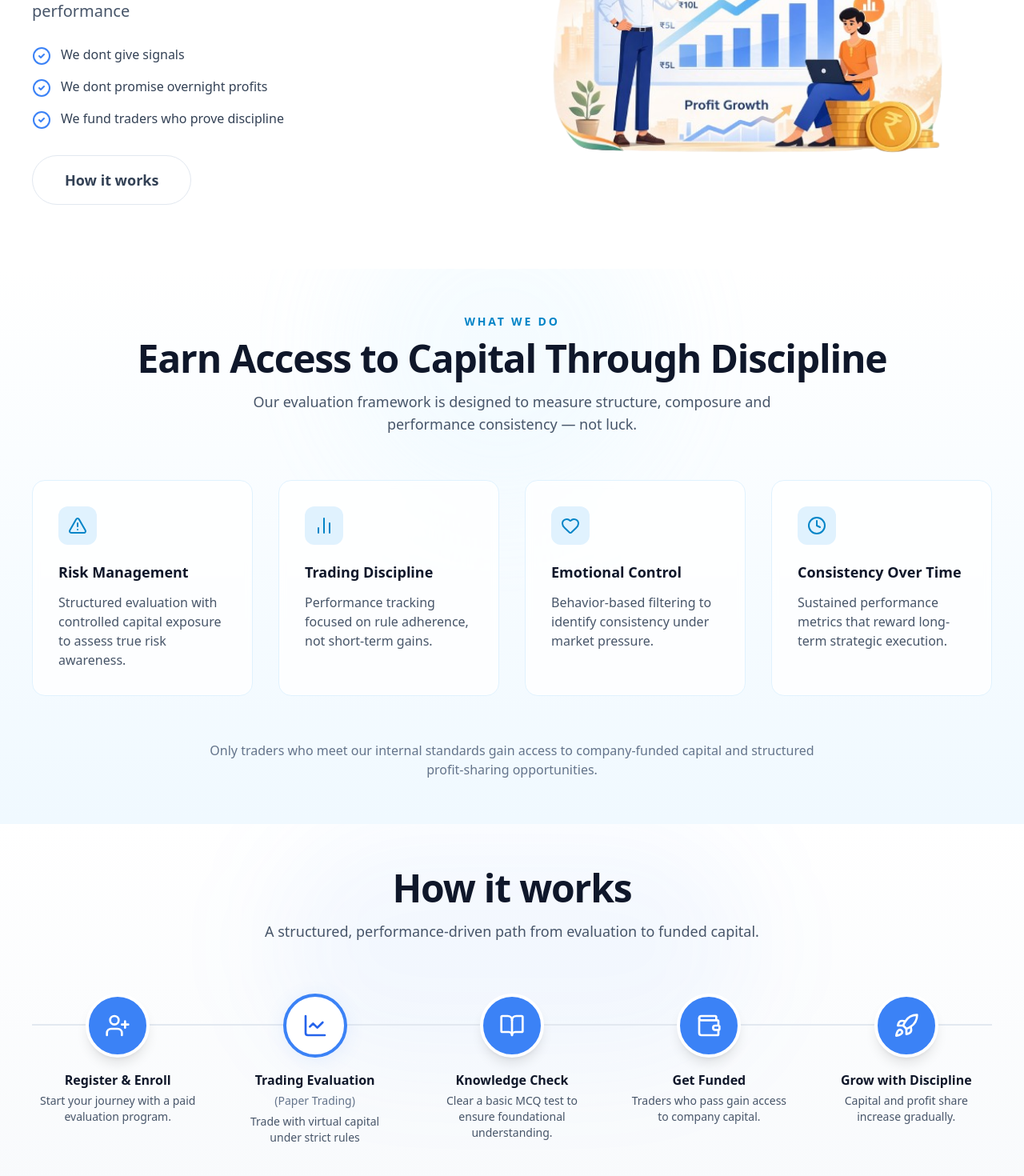
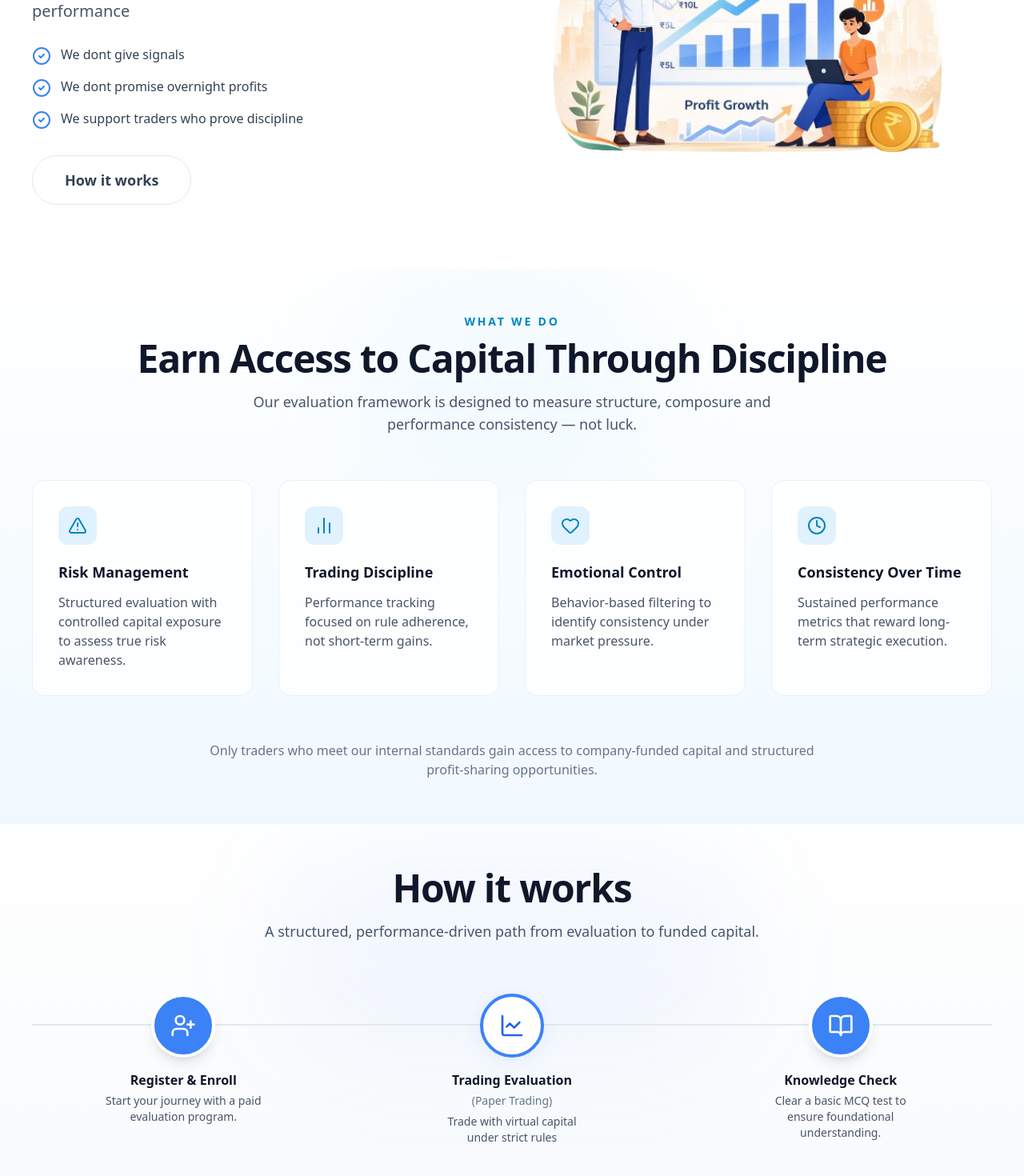
Before and after one commit to satyamtripathi8/PRO, a React (Vite) app: page / in a window 1280 px wide. Shown: the part 400-1870 px from the top of the page at 80% size. Built offline with nearby package versions, Linux system fonts and the light colour scheme; no server answers; the HTML template or start-up script is replaced by a standard one.

Commit message:
razorpay

```diff
--- a/src/components/reDesignDashboard/Hero.tsx
+++ b/src/components/reDesignDashboard/Hero.tsx
@@ -10,7 +10,7 @@ const Hero: React.FC<HeroProps> = ({ onHowItWorksClick }) => {
   const bulletPoints: string[] = [
     "We dont give signals",
     "We dont promise overnight profits",
-    "We fund traders who prove discipline",
+    "We support traders who prove discipline",
   ];
 
   return (
--- a/src/components/reDesignDashboard/HowItWorks.tsx
+++ b/src/components/reDesignDashboard/HowItWorks.tsx
@@ -1,5 +1,5 @@
 import React, { forwardRef, type ReactElement } from "react";
-import { UserPlus, BookOpen, LineChart, Wallet, Rocket } from "lucide-react";
+import { UserPlus, BookOpen, LineChart } from "lucide-react";
 
 interface Step {
   icon: ReactElement;
@@ -29,16 +29,6 @@ const HowItWorks = forwardRef<HTMLDivElement>((_, ref) => {
       description:
         "Clear a basic MCQ test to ensure foundational understanding.",
     },
-    {
-      icon: <Wallet />,
-      title: "Get Funded",
-      description: "Traders who pass gain access to company capital.",
-    },
-    {
-      icon: <Rocket />,
-      title: "Grow with Discipline",
-      description: "Capital and profit share increase gradually.",
-    },
   ];
 
   return (
@@ -67,7 +57,7 @@ const HowItWorks = forwardRef<HTMLDivElement>((_, ref) => {
             <div className="h-full bg-brand-500 animate-progress"></div>
           </div>
 
-          <div className="relative z-10 grid grid-cols-1 gap-8 sm:grid-cols-2 sm:gap-10 lg:grid-cols-5 lg:gap-8">
+          <div className="relative z-10 grid grid-cols-1 gap-8 sm:grid-cols-2 sm:gap-10 lg:grid-cols-3 lg:gap-8">
             {steps.map((step, index) => (
               <div
                 key={index}
```
